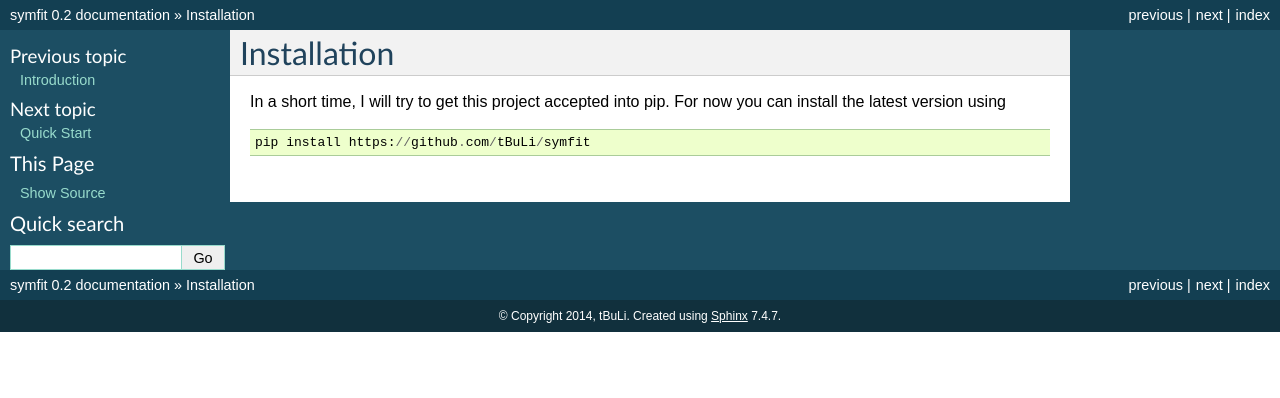
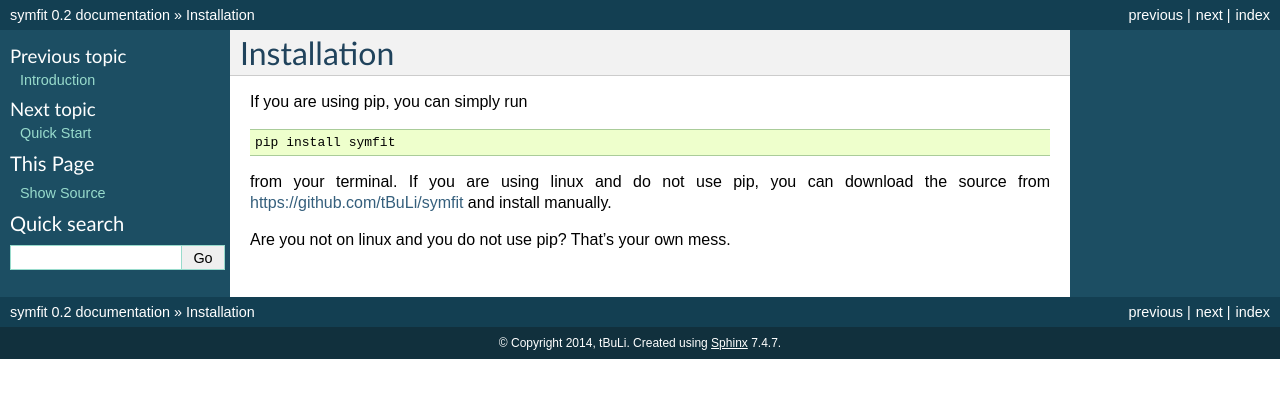
Before and after one commit to tBuLi/symfit, a Sphinx documentation site: the page built from docs/installation.rst, in a window 1280 px wide. Shown: the top 398 px of the page. Built offline with Sphinx 7.4.7, drawn with Linux system fonts in a browser that asks for light colours.

Commit message:
Updated installation instructions.

```diff
--- a/docs/installation.rst
+++ b/docs/installation.rst
@@ -1,5 +1,9 @@
 Installation
 ============
-In a short time, I will try to get this project accepted into pip. For now you can install the latest version using ::
+If you are using pip, you can simply run ::
 
-  pip install https://github.com/tBuLi/symfit
+  pip install symfit
+
+from your terminal. If you are using linux and do not use pip, you can download the source from https://github.com/tBuLi/symfit and install manually.
+
+Are you not on linux and you do not use pip? That's your own mess.
```
